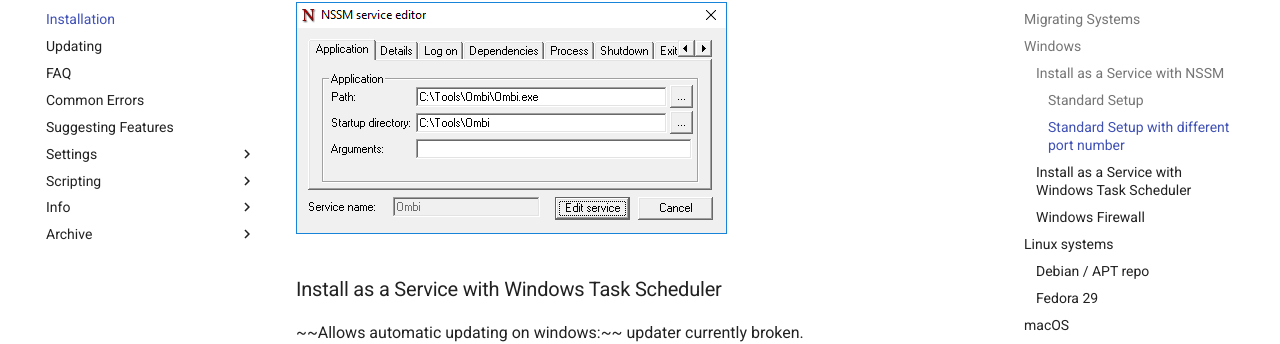
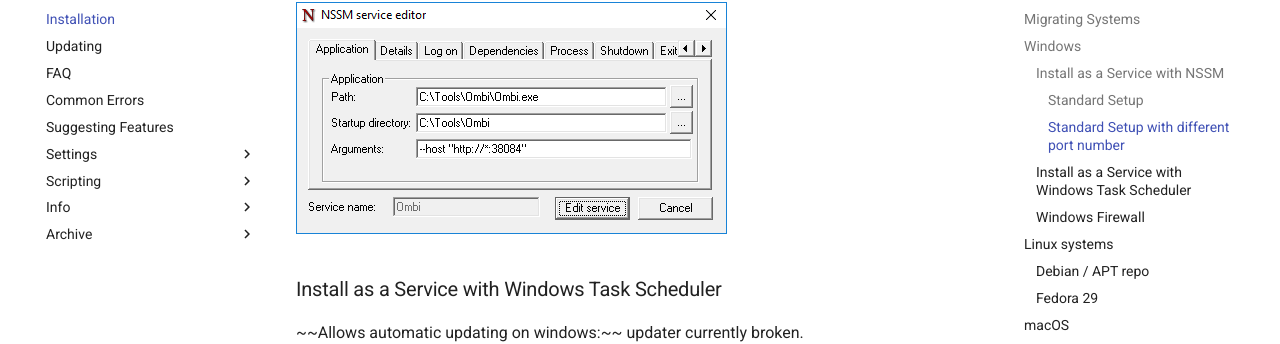
Before and after one commit to Ombi-app/Ombi.Docs, an MkDocs documentation site: the page built from docs/installation.md, in a window 1280 px wide and 900 px high, scrolled down 2441 px. Shown: the part 116-460 px from the top of the window. Built offline with MkDocs 1.6.1 and Material for MkDocs 9.7.7, drawn with Linux system fonts in a browser that asks for light colours; comment, search, counter and statistics services are not loaded.

Commit message:
Archive prerequisites Fix image embeds in installation

```diff
--- a/docs/installation.md
+++ b/docs/installation.md
@@ -61,7 +61,7 @@
 **Path:** `C:\Tools\Ombi\Ombi.exe`
 **Start directory:** `C:\Tools\Ombi`
 
-![Ombi NSSM](../assets/images/embeds/nssm_service.png)
+![Ombi NSSM](./assets/images/embeds/nssm_service.png)
 
 #### Standard Setup with different port number
 
@@ -71,7 +71,7 @@
 **Start directory:** `C:\Tools\Ombi`
 **Arguments:** `--host "http://*:PORTNUMBER"`
 
-![Ombi NSSM with Port](../assets/images/embeds/nssm_service.png)
+![Ombi NSSM with Port](./assets/images/embeds/nssm_service_with_port.png)
 
 ### Install as a Service with Windows Task Scheduler
 
--- a/mkdocs.yml
+++ b/mkdocs.yml
@@ -44,7 +44,7 @@
   - Settings:
     - Generic Settings: settings/ombi-settings.md
     - Customization: settings/customization.md
-    - Reverse Proxying: settings/reverse-proxy/examples.md
+    - Reverse Proxying: settings/reverse-proxy.md
     - Notifications:
         Template Variables: settings/notifications/template-variables.md
         Discord: settings/notifications/discord.md
@@ -53,4 +53,5 @@
   - Info:
       Request Flow: info/request-workflow.md
   - Archive:
+      Prerequisites: archived/prerequisites.md
       V4 Specific Proxying: archived/v4-specific-proxy.md
```
Also changed, not shown: docs/archived/prerequisites.md (renamed from docs/to_migrate/prerequisites.md, +2 -0 lines).
